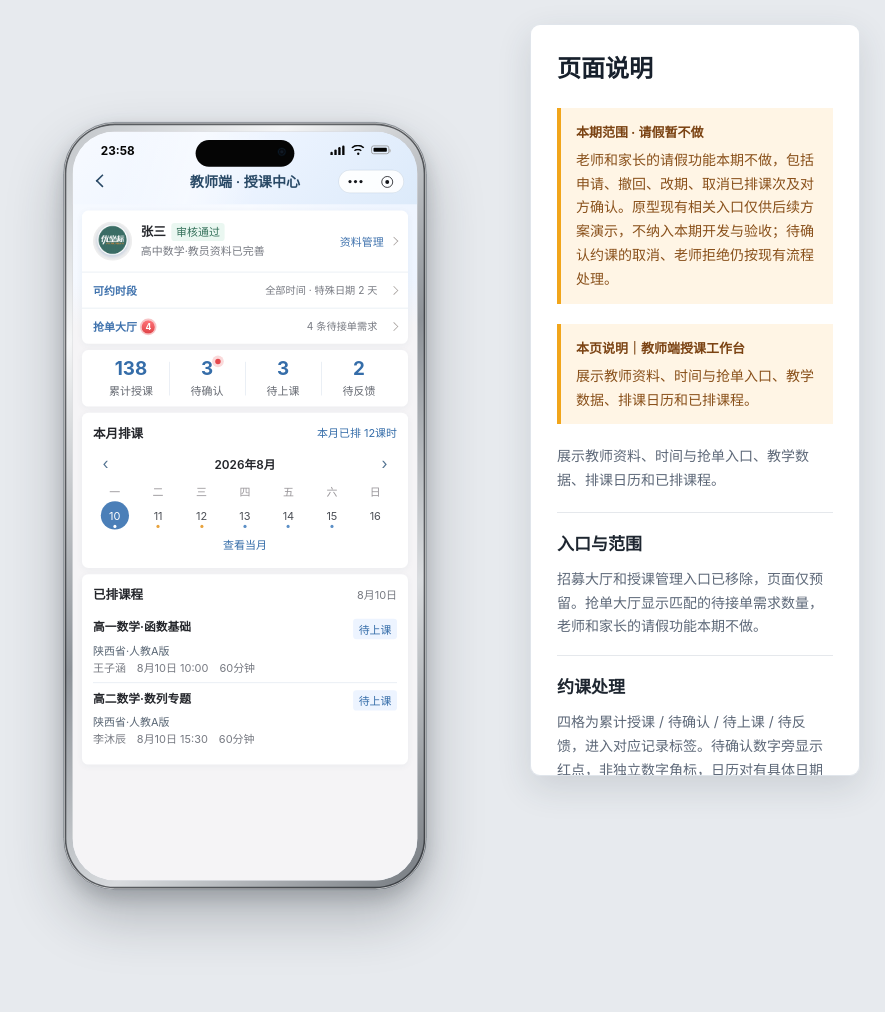
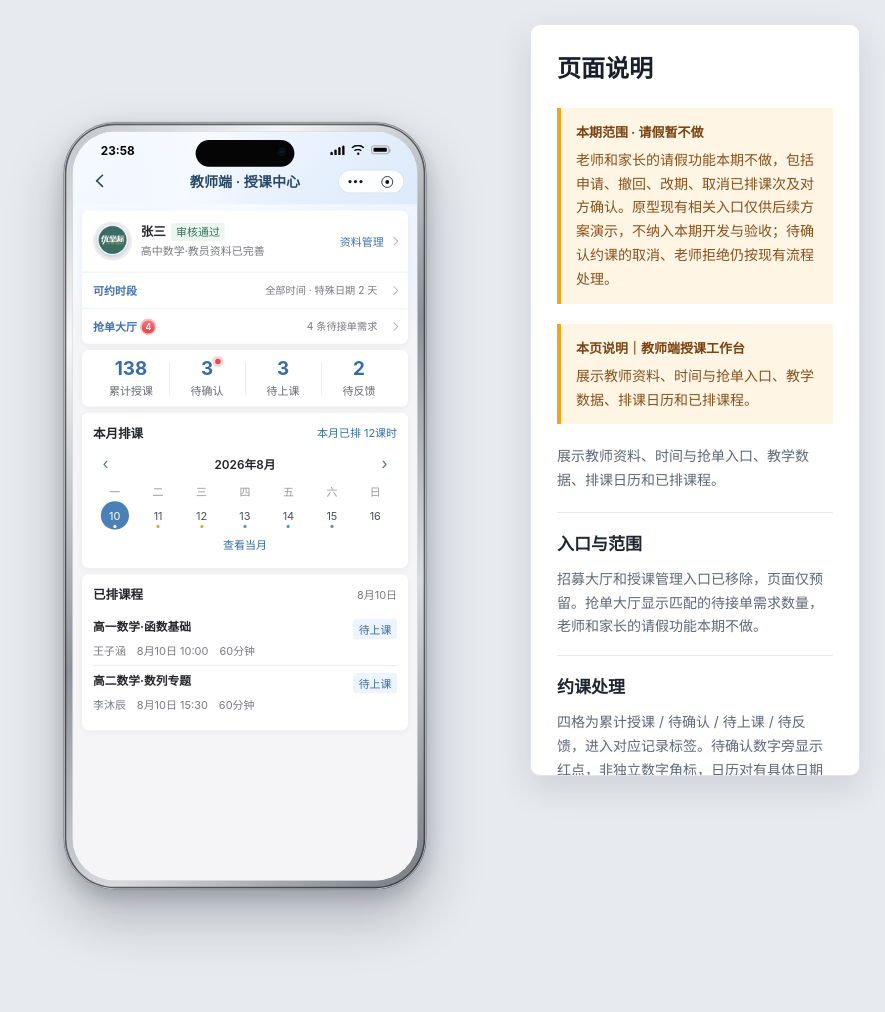
Before and after one commit to 17611185912l-cmd/my, a plain HTML site: page 授课中心_页面还原.html in a window 1280 px wide. Shown: the whole page, without its empty margins (395-1280 px from the left). Drawn offline with Linux system fonts and the light colour scheme.

Commit message:
fix: remove region and textbook from teaching center cards

```diff
--- a/授课中心_页面还原.html
+++ b/授课中心_页面还原.html
@@ -102,11 +102,7 @@
 
     .course { padding:9px 0; }
     .course-meta { margin-top:5px; display:flex; flex-wrap:wrap; align-items:center; gap:3px 14px; line-height:19px; }
-    .course-meta span:nth-child(3) { order:1; flex:0 0 100%; color:#596674; }
-    .course-meta span:nth-child(1) { order:2; }
-    .course-meta span:nth-child(2) { order:3; }
-    .course-meta span:nth-child(4) { order:4; }
-    .course-meta span:nth-child(5) { order:5; flex:0 0 100%; }
+    .course-meta .course-context { order:-1; flex:0 0 100%; color:#596674; }
     .empty { padding: 20px 0 12px; color: #99969a; font-size: 14px; text-align: center; }
     .review-simulator { position: fixed; z-index: 40; left: calc(50% - 366px); top: calc(50% - 455px); min-width: 96px; height: 38px; padding: 0 14px; border: 1px solid #d9e5f2; border-radius: 8px; color: #356da9; background: rgba(255,255,255,.96); box-shadow: 0 6px 18px rgba(47,75,106,.12); font-size: 14px; font-weight: 600; }
     .review-simulator:hover { border-color: #9dbadb; background: #f7faff; }
@@ -180,8 +176,8 @@
           <section class="section card">
             <div class="course-head"><h2 class="section-title">已排课程</h2><span class="course-date">8月10日</span></div>
             <div class="course-list">
-              <article class="course" role="link" tabindex="0" data-detail="function-0810"><div class="course-top"><strong>高一数学·函数基础</strong><span class="status">待上课</span></div><div class="course-meta"><span>王子涵</span><span>8月10日 10:00</span><span>陕西省·人教A版</span><span>60分钟</span></div></article>
-              <article class="course" role="link" tabindex="0" data-detail="sequence-0810"><div class="course-top"><strong>高二数学·数列专题</strong><span class="status">待上课</span></div><div class="course-meta"><span>李沐辰</span><span>8月10日 15:30</span><span>陕西省·人教A版</span><span>60分钟</span></div></article>
+              <article class="course" role="link" tabindex="0" data-detail="function-0810"><div class="course-top"><strong>高一数学·函数基础</strong><span class="status">待上课</span></div><div class="course-meta"><span>王子涵</span><span>8月10日 10:00</span><span>60分钟</span></div></article>
+              <article class="course" role="link" tabindex="0" data-detail="sequence-0810"><div class="course-top"><strong>高二数学·数列专题</strong><span class="status">待上课</span></div><div class="course-meta"><span>李沐辰</span><span>8月10日 15:30</span><span>60分钟</span></div></article>
             </div>
           </section>
         </div>
@@ -240,13 +236,13 @@
     }
     function bookingCourses(courseDate) {
       if (!window.YZB) return '';
-      return YZB.forTeacher('zhang', ['pending', 'confirmed']).filter(item => item.date === courseDate).map(item => `<article class="course" role="link" tabindex="0" data-booking="${item.id}" data-status="${item.status}"><div class="course-top"><strong>${item.courseName}</strong><span class="status">${item.status === 'confirmed' ? '待上课' : '待确认'}</span></div><div class="course-meta"><span>${item.student}</span><span>${item.dateLabel} ${item.time}</span><span>${item.grade} · ${item.subject}</span><span>${item.durationLabel || '60分钟'} · ${YZB.lessonsOf(item)}课时</span></div></article>`).join('');
+      return YZB.forTeacher('zhang', ['pending', 'confirmed']).filter(item => item.date === courseDate).map(item => `<article class="course" role="link" tabindex="0" data-booking="${item.id}" data-status="${item.status}"><div class="course-top"><strong>${item.courseName}</strong><span class="status">${item.status === 'confirmed' ? '待上课' : '待确认'}</span></div><div class="course-meta"><span>${item.student}</span><span>${item.dateLabel} ${item.time}</span><span class="course-context">${item.grade} · ${item.subject}</span><span>${item.durationLabel || '60分钟'} · ${YZB.lessonsOf(item)}课时</span></div></article>`).join('');
     }
     function renderCourseList(courseDate) {
       const bookingCourse = bookingCourses(courseDate);
       const staticCourses = STATIC_COURSES[courseDate] || [];
       document.querySelector('.course-date').textContent = dateLabelOf(courseDate);
-      document.querySelector('.course-list').innerHTML = bookingCourse || (staticCourses.length ? staticCourses.map(item => `<article class="course" role="link" tabindex="0" data-detail="${item.detail}"><div class="course-top"><strong>${item.title}</strong><span class="status">待上课</span></div><div class="course-meta"><span>${item.student}</span><span>${dateLabelOf(courseDate)} ${item.time}</span><span>陕西省·人教A版</span><span>60分钟</span></div></article>`).join('') : '<div class="empty">当日暂无排课</div>');
+      document.querySelector('.course-list').innerHTML = bookingCourse || (staticCourses.length ? staticCourses.map(item => `<article class="course" role="link" tabindex="0" data-detail="${item.detail}"><div class="course-top"><strong>${item.title}</strong><span class="status">待上课</span></div><div class="course-meta"><span>${item.student}</span><span>${dateLabelOf(courseDate)} ${item.time}</span><span>60分钟</span></div></article>`).join('') : '<div class="empty">当日暂无排课</div>');
     }
     /* 教学数据与授课记录同口径：累计授课 = 历史基数 + 已签到扣减课时 */
     function updateTeachingStats() {
```
